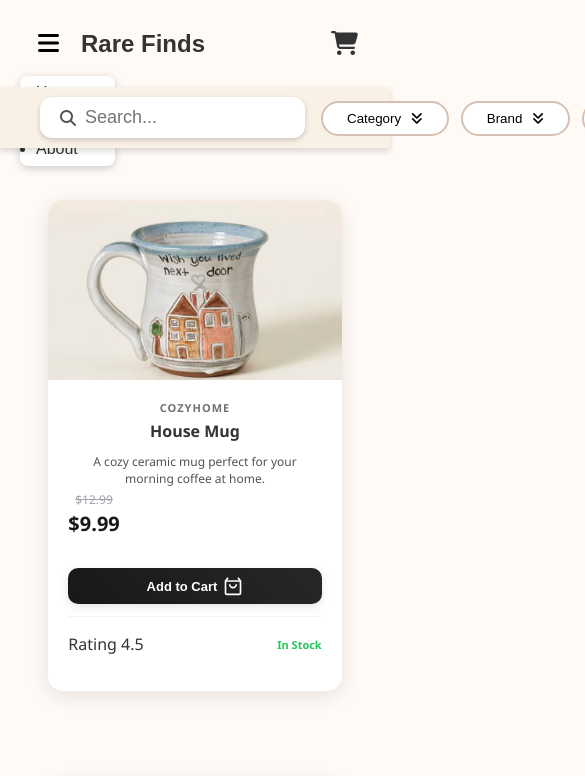
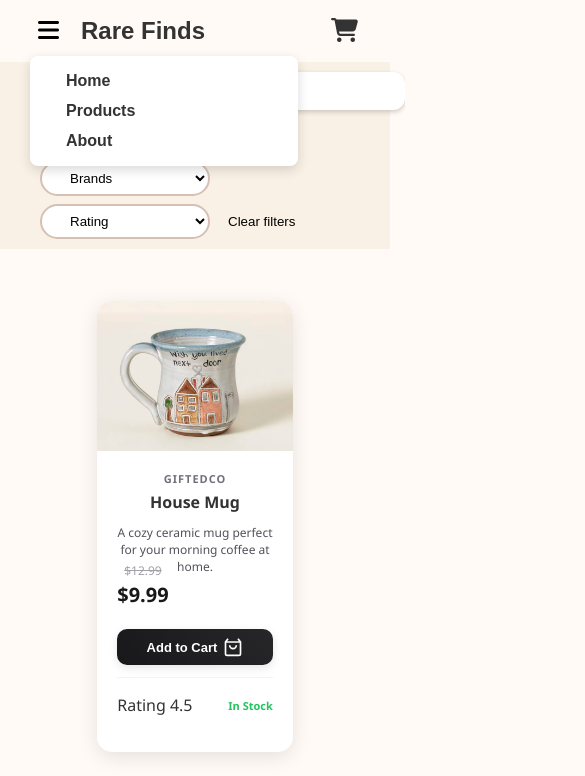
Before and after one commit to AlexandraTantos/RareFindsApp, a plain HTML site: page pages/products.html in a window 390 px wide. Both pictures are taken after a click on the button 48 px from the left and 43 px from the top of the page. Shown: the top 776 px of the page, 585 px wide, since content can reach past the window. Drawn offline with Linux system fonts and the light colour scheme.

Commit message:
Add filters logic and make UI responsive

```diff
--- a/data.js
+++ b/data.js
@@ -5,8 +5,8 @@ export const products = [
     price: 9.99,
     oldPrice: 12.99,
     image: "/images/house-mug.png",
-    category: "mugs",
-    brand: "CozyHome",
+    category: "Gifts",
+    brand: "GiftedCo",
     rating: 4.5,
     description: "A cozy ceramic mug perfect for your morning coffee at home.",
   },
@@ -16,8 +16,8 @@ export const products = [
     price: 9.99,
     oldPrice: 11.99,
     image: "/images/flower-mug.png",
-    category: "mugs",
-    brand: "FloraCraft",
+    category: "Gifts",
+    brand: "GiftedCo",
     rating: 4.8,
     description: "A delicate mug with a floral design to brighten your day.",
   },
@@ -27,7 +27,7 @@ export const products = [
     price: 9.99,
     oldPrice: 13.49,
     image: "/images/dad-mug.png",
-    category: "gifts",
+    category: "Gifts",
     brand: "GiftedCo",
     rating: 4.3,
     description: "A thoughtful mug gift for the best dad ever.",
@@ -38,7 +38,7 @@ export const products = [
     price: 19.99,
     oldPrice: 24.99,
     image: "/images/mug-dress.png",
-    category: "decor",
+    category: "Gifts",
     brand: "StatementWare",
     rating: 4.9,
     description: "A bold and empowering statement mug for every occasion.",
@@ -49,8 +49,8 @@ export const products = [
     price: 20.99,
     oldPrice: 26.99,
     image: "/images/garlic-sauces.png",
-    category: "ingredients",
-    brand: "KitchenPro",
+    category: "Kitchen & Bar",
+    brand: "StatementWare",
     rating: 4.1,
     description: "A flavorful set of garlic sauces to elevate your dishes.",
   },
@@ -60,9 +60,45 @@ export const products = [
     price: 40.99,
     oldPrice: 49.99,
     image: "/images/whiskey-kit.png",
-    category: "gifts",
-    brand: "CraftBarrel",
+    category: "Gifts",
+    brand: "StatementWare",
     rating: 4.7,
     description: "Everything you need to craft your own whiskey at home.",
   },
+  {
+    id: 7,
+    name: "Solar Tealights",
+    price: 44.99,
+    oldPrice: 59.99,
+    image: "/images/solar-tealights.png",
+    category: "Home & Garden",
+    brand: "CraftBarrel",
+    rating: 4.3,
+    description:
+      "These colorful, swirled glass lamps glow after dark with solar-powered LED bulbs.",
+  },
+  {
+    id: 8,
+    name: "Mason Jar Indoor Herb Garden",
+    price: 20.99,
+    oldPrice: 25.99,
+    image: "/images/mason-jar.png",
+    category: "Home & Garden",
+    brand: "CraftBarrel",
+    rating: 4.1,
+    description:
+      "These vintage-inspired planters use a passive hydroponic system that makes it easy to grow your own herbs.",
+  },
+  {
+    id: 9,
+    name: "Birth Month Flower Printed Glass",
+    price: 26.99,
+    oldPrice: 30.99,
+    image: "/images/flower-glass.png",
+    category: "Kitchen & Bar",
+    brand: "CraftBarrel",
+    rating: 5.0,
+    description:
+      "Toast your solar return all year long using glassware with printed images of your birth month flower.",
+  },
 ];
--- a/index.js
+++ b/index.js
@@ -6,6 +6,49 @@ window.addEventListener("DOMContentLoaded", function () {
   const productsPageSection = document.querySelector("#products-page");
   const featuredSection = document.querySelector("#featured");
   const searchInput = document.querySelector(".input");
+  const brandFilter = document.querySelector("#brand-filter");
+  const categoryFilter = document.querySelector("#category-filter");
+  const ratingFilter = document.querySelector("#rating-filter");
+  const clearButton = this.document.querySelector(".filters-bar-clear-button");
+
+  brandFilter.addEventListener("change", filterProducts);
+  categoryFilter.addEventListener("change", filterProducts);
+  ratingFilter.addEventListener("change", filterProducts);
+  clearButton.addEventListener("click", () => {
+    brandFilter.value = "";
+    categoryFilter.value = "";
+    ratingFilter.value = "";
+
+    displayProducts(products, productsPageSection);
+  });
+
+  function filterProducts() {
+    const selectedBrand = brandFilter.value;
+    const selectedCategory = categoryFilter.value;
+    const selectedRating = parseFloat(ratingFilter.value);
+
+    let filtered = [...products];
+
+    if (selectedBrand) {
+      filtered = filtered.filter((p) => p.brand === selectedBrand);
+    }
+
+    if (selectedCategory) {
+      filtered = filtered.filter((p) => p.category === selectedCategory);
+    }
+
+    if (selectedRating) {
+      filtered = filtered.filter((p) => p.rating >= selectedRating);
+    }
+
+    if (productsPageSection) {
+      if (filtered.length > 0) {
+        displayProducts(filtered, productsPageSection);
+      } else {
+        productsPageSection.innerHTML = `<p class="no-results">No products found!</p>`;
+      }
+    }
+  }
 
   toggleButton.addEventListener("click", () => {
     navLinks.classList.toggle("hidden");
--- a/pages/products.html
+++ b/pages/products.html
@@ -43,32 +43,30 @@
         </div>
         <div class="filters-bar">
           <div class="filters-bar-item">
-            <button class="filters-bar-item-button">
-              <span class="filters-button-text"> Category </span>
-
-              <span class="filters-button-icon">
-                <i class="fa-solid fa-angles-down"></i>
-              </span>
-            </button>
+            <select id="category-filter" class="filters-bar-item-button">
+              <option value="">Categories</option>
+              <option value="Gifts">Gifts</option>
+              <option value="Kitchen & Bar">Kitchen & Bar</option>
+              <option value="Home & Garden">Home & Garden</option>
+            </select>
           </div>
           <div class="filters-bar-item">
-            <button class="filters-bar-item-button">
-              <span class="filters-button-text"> Brand </span>
-
-              <span class="filters-button-icon">
-                <i class="fa-solid fa-angles-down"></i>
-              </span>
-            </button>
+            <select id="brand-filter" class="filters-bar-item-button">
+              <option value="">Brands</option>
+              <option value="GiftedCo">GiftedCo</option>
+              <option value="StatementWare">StatementWare</option>
+              <option value="CraftBarrel">CraftBarrel</option>
+            </select>
           </div>
           <div class="filters-bar-item">
-            <button class="filters-bar-item-button">
-              <span class="filters-button-text"> Rating </span>
+            <select id="rating-filter" class="filters-bar-item-button">
+              <option value="">Rating</option>
+              <option value="5">5+</option>
+              <option value="4">4+</option>
+              <option value="3">3+</option>
+            </select>
+          </div>
 
-              <span class="filters-button-icon">
-                <i class="fa-solid fa-angles-down"></i>
-              </span>
-            </button>
-          </div>
           <div class="filters-bar-clear">
             <button class="filters-bar-clear-button">Clear filters</button>
           </div>
--- a/styles.css
+++ b/styles.css
@@ -38,28 +38,36 @@ body {
   font-size: 1.5rem;
   font-weight: bold;
 }
-
 .nav-links {
   position: absolute;
-  top: 60px;
-  left: 20px;
+  top: 40px;
+  left: 30px;
   background-color: #fff;
   border-radius: 8px;
-  padding: 0.5rem 1rem;
-  box-shadow: 0 2px 8px rgba(0, 0, 0, 0.2);
+  padding: 1rem 1.5rem;
+  box-shadow: 0 4px 12px rgba(0, 0, 0, 0.15);
   display: flex;
   flex-direction: column;
-  gap: 10px;
+  gap: 12px;
+  z-index: 100;
+  width: 220px;
+  list-style: none;
 }
 
 .nav-links.hidden {
   display: none;
 }
 
-.nav-link {
+.nav-links li a {
   text-decoration: none;
   color: #333;
-  font-size: 16px;
+  font-weight: 600;
+  padding: 8px 12px;
+  border-radius: 6px;
+}
+
+.nav-links li a:hover {
+  background-color: #f0f0f0;
 }
 
 .cart-icon {
@@ -156,12 +164,13 @@ body {
   background-color: #faf1e6;
 }
 .search-bar input {
-  width: 200px;
+  width: 300px;
   font-size: 18px;
   padding: 10px 20px 10px 45px;
   border-radius: 12px;
   border: none;
   box-shadow: 0px 2px 5px rgba(20, 15, 15, 0.2);
+  font-size: 16px;
 }
 .search-bar input:focus {
   outline: none;
@@ -186,6 +195,10 @@ body {
 .filters-bar-item {
   margin-inline-end: 4px;
   position: static;
+  width: 170px;
+  appearance: none;
+  font-size: 1.15rem;
+  cursor: pointer;
 }
 
 .filters-bar-item-button {
@@ -202,9 +215,11 @@ body {
   border: 2px solid #d6c0b3;
   background-color: white;
 }
+
 .filters-bar-clear {
   display: flex;
 }
+
 .filters-bar-clear-button {
   background-color: #faf1e6;
   text-align: center;
@@ -217,13 +232,13 @@ body {
 }
 
 .card {
-  width: 330px;
+  width: 300px;
   background: #fff;
   border-radius: 15px;
   box-shadow: 0 5px 20px rgba(0, 0, 0, 0.1);
   transition: 0.3s;
   font-family: "Segoe UI", sans-serif;
-  margin: 20px auto;
+  margin: 20px 10px;
   overflow: hidden;
   position: relative;
   cursor: pointer;
@@ -333,20 +348,45 @@ body {
   font-weight: 600;
   color: #22c55e;
 }
-@media (max-width: 400px) {
+
+@media (max-width: 768px) {
+  .navbar {
+    height: 30px;
+  }
+  .filters {
+    position: relative;
+    box-shadow: none;
+  }
+  .search-container {
+    flex-direction: column;
+    align-items: stretch;
+    gap: 0.5rem;
+    margin-inline-start: 30px;
+  }
+
+  .search-bar {
+    width: 100%;
+    margin-inline-start: 0;
+  }
+
+  .filters-bar {
+    width: 100%;
+    margin-block-start: 0;
+    justify-content: flex-start;
+    flex-wrap: wrap;
+  }
   .card {
-    width: 90%;
+    width: 60%;
   }
   .title {
     font-size: 16px;
   }
   .img {
-    height: 180px;
+    height: 150px;
   }
   .bottom {
     flex-direction: column;
     align-items: flex-start;
-    gap: 10px;
   }
   .price {
     margin-bottom: 5px;
```
Also changed, not shown: images/flower-glass.png (added), images/logo-black.svg (deleted), images/logo-white.svg (deleted), images/mason-jar.png (added), images/solar-tealights.png (added).
